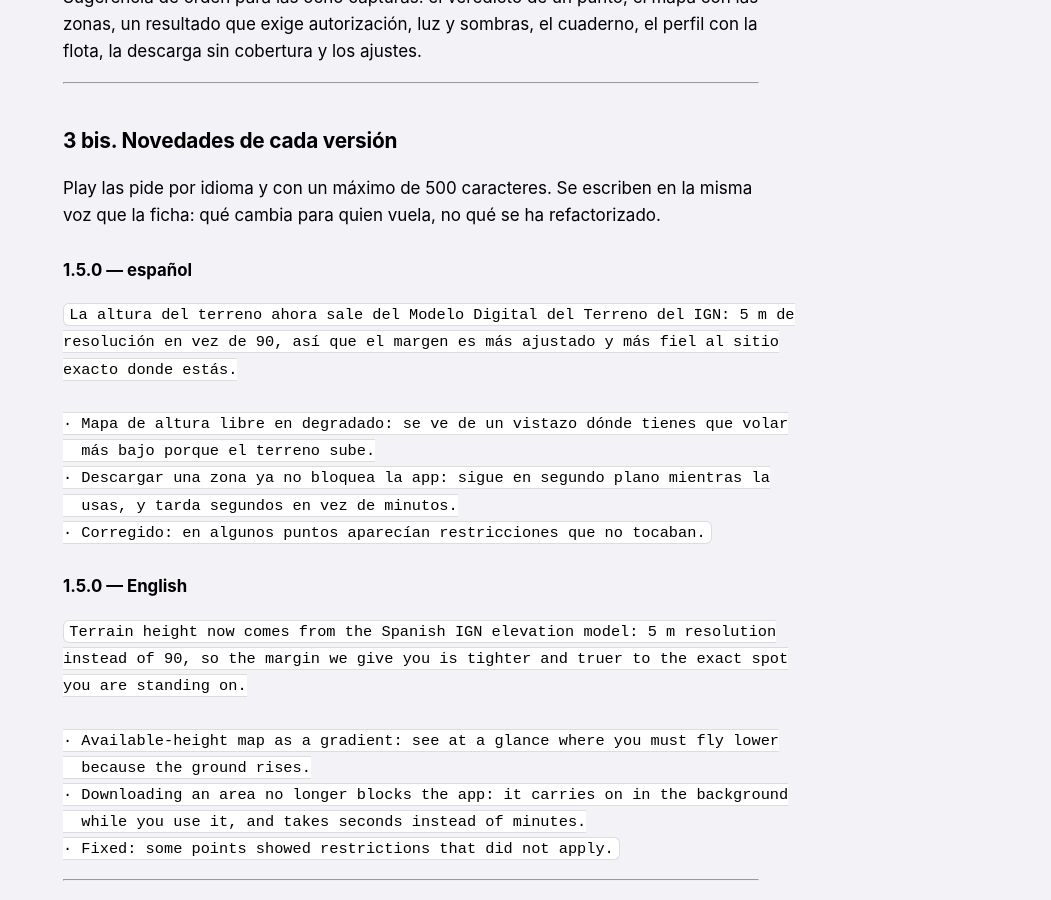
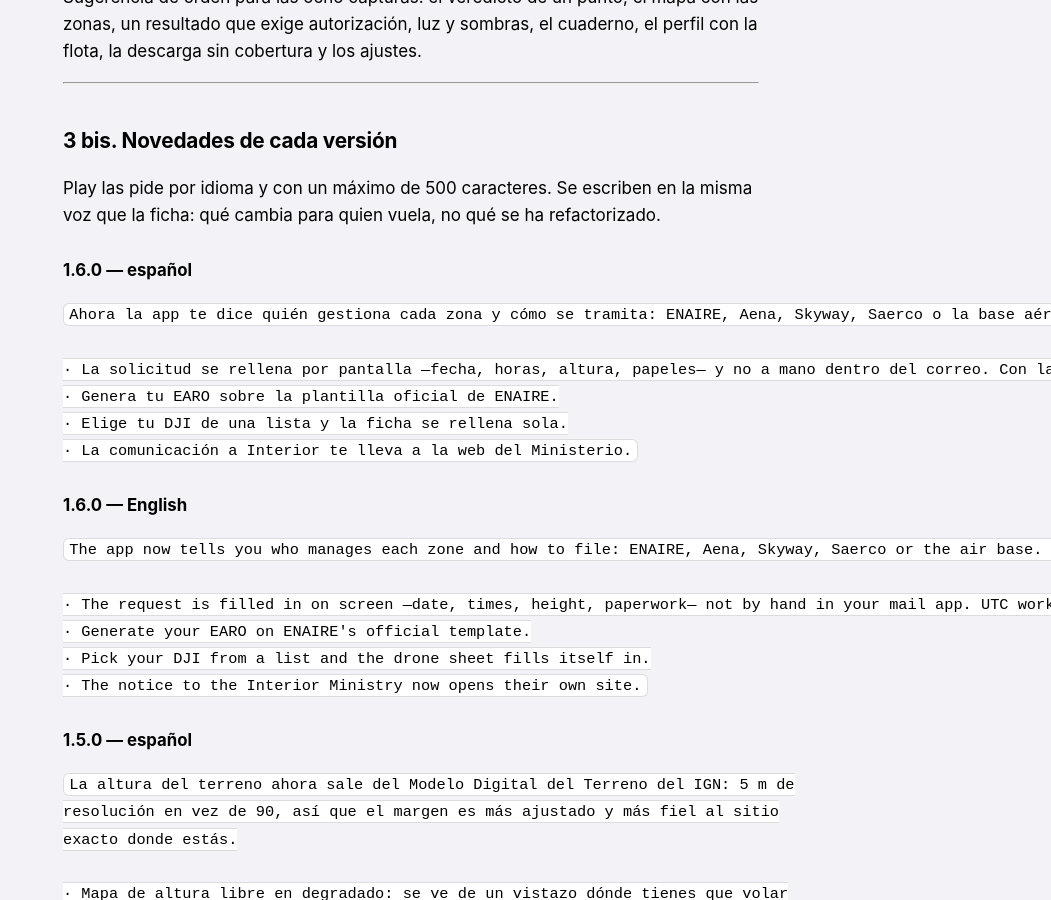
Before and after one commit to DKNS-JCC/zonadron, a Jekyll site: the page built from docs/play-store.md, in a window 1280 px wide and 900 px high, scrolled down 8148 px. Shown: the whole window, without its empty margins (229-1280 px from the left). Built offline with Jekyll 4.4.1, drawn with Linux system fonts in a browser that asks for light colours; our own code applies the rules of GitHub Pages for plain Markdown files.

Commit message:
Notas de la versión 1.6.0 para Play, en los dos idiomas
Escritas en la voz de la ficha —qué cambia para quien vuela, no qué se ha
refactorizado— y dentro del límite de 500 caracteres que pide Play: 495 el
español y 489 el inglés.

Co-Authored-By: Claude Opus 5 <noreply@anthropic.com>

````diff
--- a/docs/play-store.md
+++ b/docs/play-store.md
@@ -269,6 +269,28 @@ perfil con la flota, la descarga sin cobertura y los ajustes.
 Play las pide por idioma y con un máximo de 500 caracteres. Se escriben en la
 misma voz que la ficha: qué cambia para quien vuela, no qué se ha refactorizado.
 
+### 1.6.0 — español
+
+```
+Ahora la app te dice quién gestiona cada zona y cómo se tramita: ENAIRE, Aena, Skyway, Saerco o la base aérea. Dentro de un CTR o un ATZ no te daba ni una dirección.
+
+· La solicitud se rellena por pantalla —fecha, horas, altura, papeles— y no a mano dentro del correo. Con la hora UTC hecha y aviso si no llegas al plazo.
+· Genera tu EARO sobre la plantilla oficial de ENAIRE.
+· Elige tu DJI de una lista y la ficha se rellena sola.
+· La comunicación a Interior te lleva a la web del Ministerio.
+```
+
+### 1.6.0 — English
+
+```
+The app now tells you who manages each zone and how to file: ENAIRE, Aena, Skyway, Saerco or the air base. Inside a CTR or an ATZ it gave you no address at all.
+
+· The request is filled in on screen —date, times, height, paperwork— not by hand in your mail app. UTC worked out, and a warning if you are late.
+· Generate your EARO on ENAIRE's official template.
+· Pick your DJI from a list and the drone sheet fills itself in.
+· The notice to the Interior Ministry now opens their own site.
+```
+
 ### 1.5.0 — español
 
 ```
````
